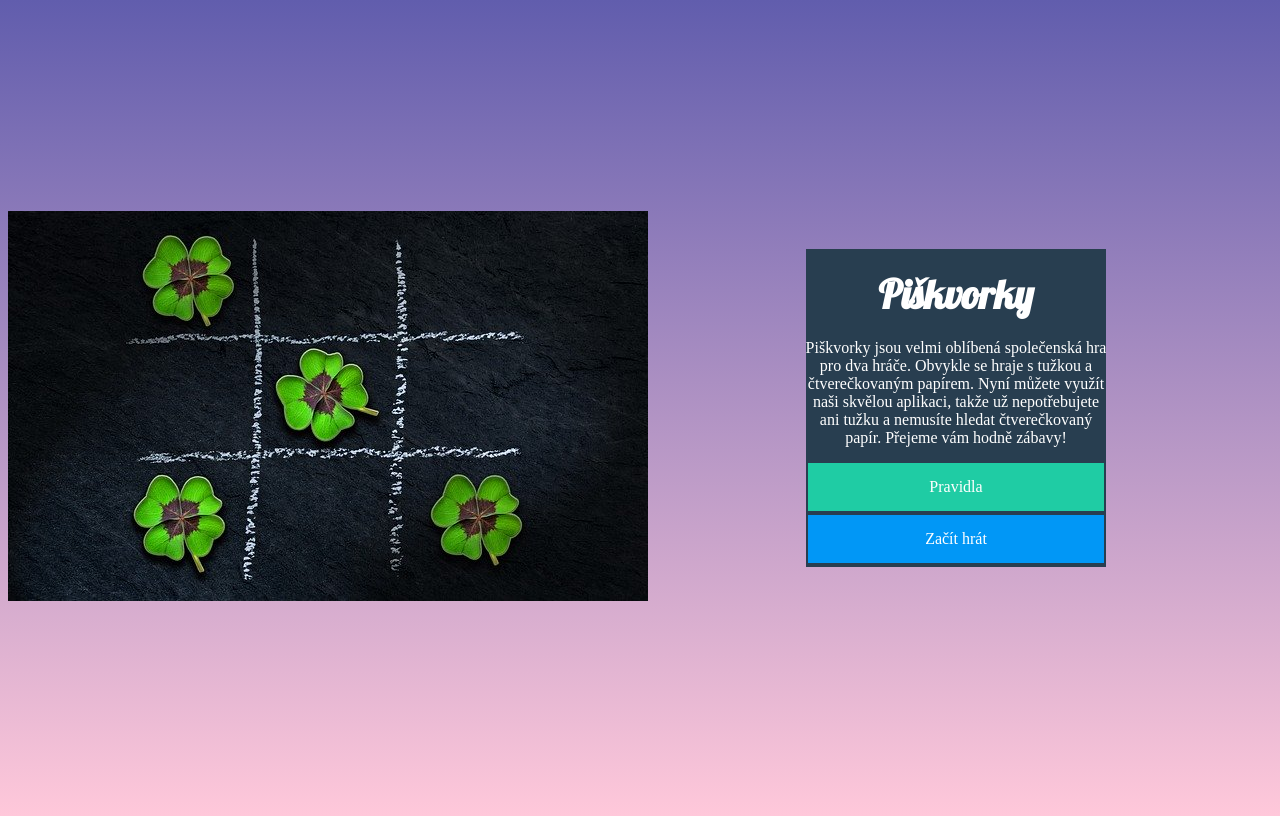
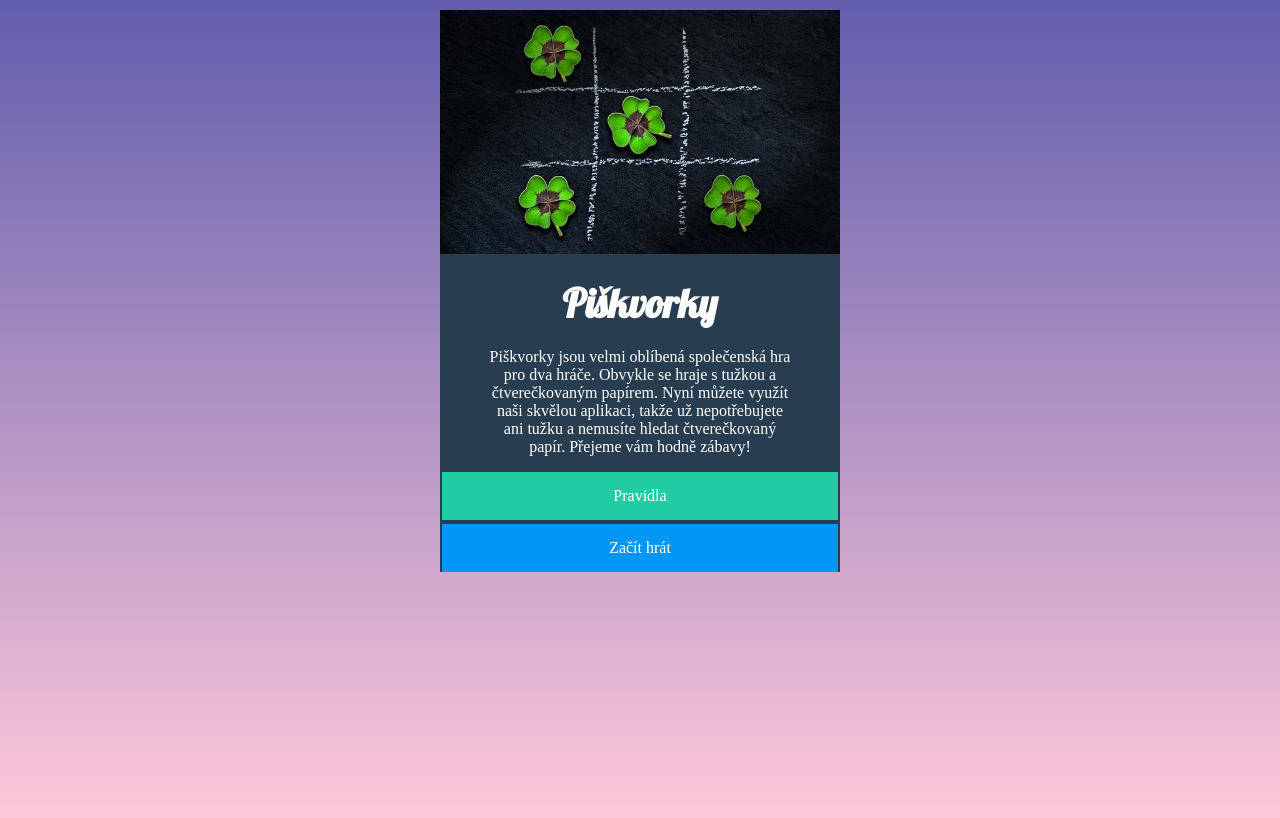
Before and after one commit to Vilena-hub/PISKVORKY, a plain HTML site: page index.html in a window 1280 px wide. Drawn offline with Linux system fonts and the light colour scheme.

Commit message:
Finalni verze

```diff
--- a/index.html
+++ b/index.html
@@ -14,11 +14,12 @@
   </head>
   <body>
 
+    <section class="box">
+
     <section class="obrazek">
-      <img src="uvodni.jpg" alt="uvodni foto">
+      <img src="uvodni.jpg" alt="uvodni foto" width= "400">
     </section>
 
-    <section class="texty">
     <h1>Piškvorky</h1>
     <p>
       Piškvorky jsou velmi oblíbená společenská hra <br>
--- a/styles.css
+++ b/styles.css
@@ -11,14 +11,13 @@ body {
   min-height: 100vh;
   justify-content: center;
   align-items: center;
-  display: flex;
 }
-.obrazek {
-  width: 50%;
-}
-.texty {
+
+.box {
   background-color: #283e50;
-  margin: 30px auto;
+  width: 400px;
+  margin: 10px auto;
+  border-radius: 15px 15px 0 0;
 }
 .tlacitko-pravidla {
   background-color: #1fcca4;
```
